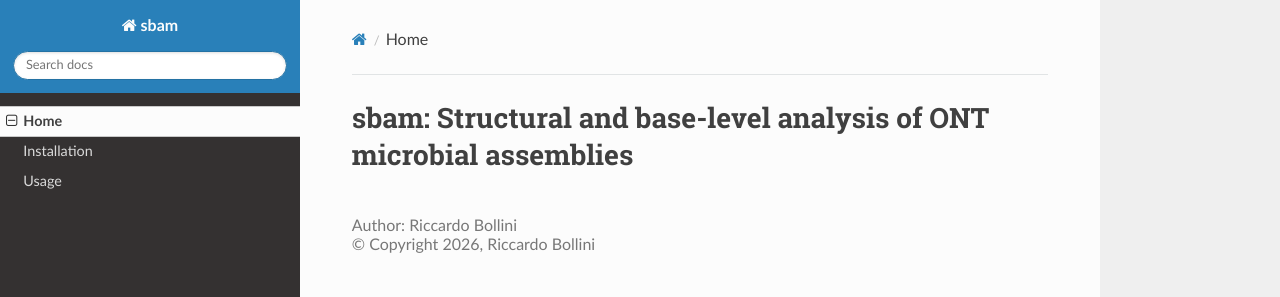
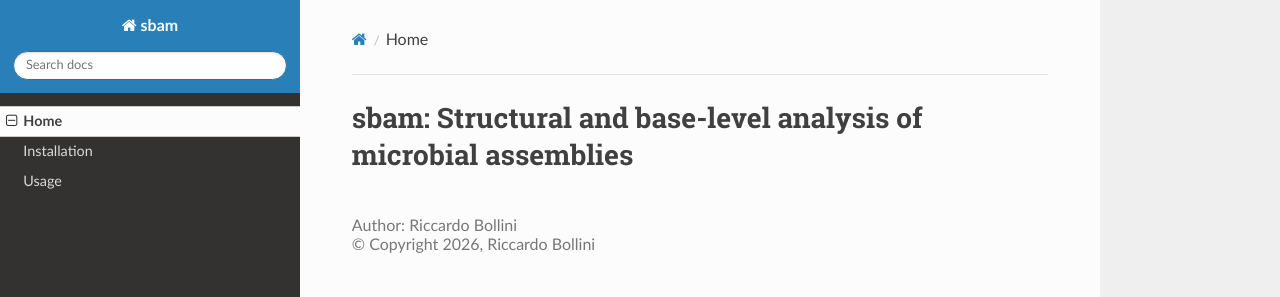
Before and after one commit to riccabolla/sbam, an MkDocs documentation site: the page built from docs/index.md, in a window 1280 px wide. Shown: the top 297 px of the page. Built offline with MkDocs 1.6.1, drawn with Linux system fonts in a browser that asks for light colours; nearby versions of some CDN libraries.

Commit message:
update doc

```diff
--- a/docs/index.md
+++ b/docs/index.md
@@ -1 +1 @@
-# sbam: Structural and base-level analysis of ONT microbial assemblies
+# sbam: Structural and base-level analysis of microbial assemblies
```
